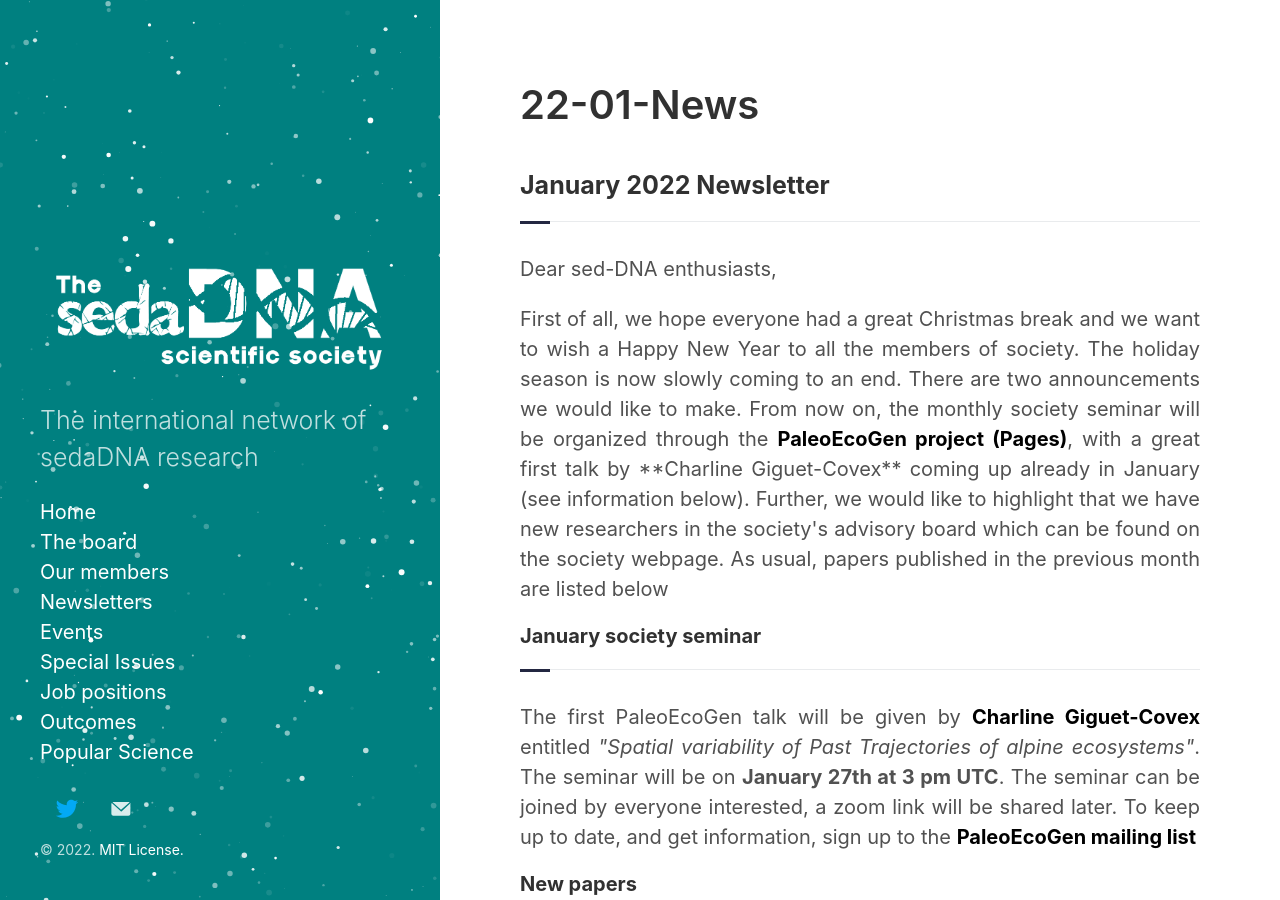
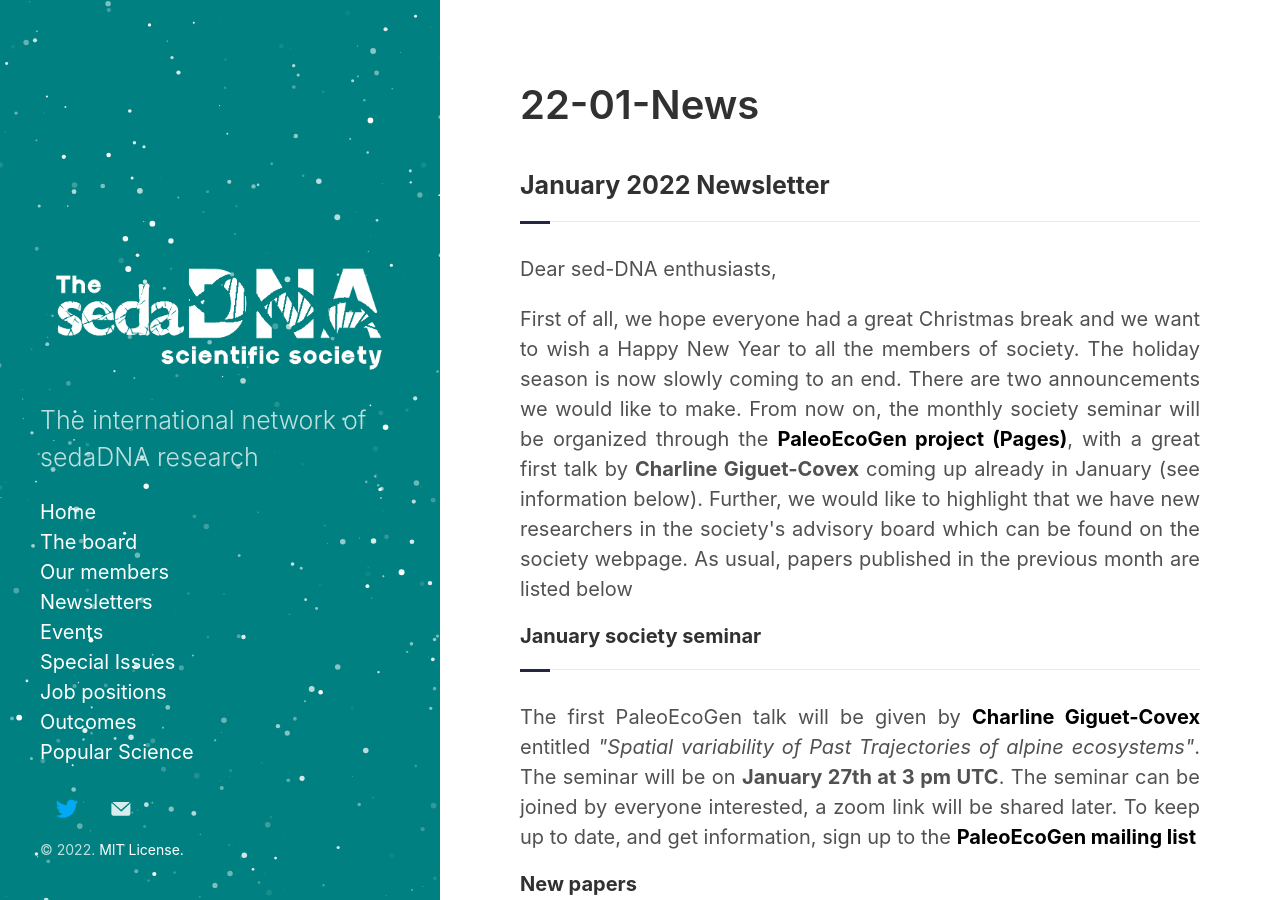
Before and after one commit to sedadna/sedadna.github.io, a Jekyll site: the page built from category/news/22-01.md, in a window 1280 px wide and 900 px high. Built offline with Jekyll 4.4.1, drawn with Linux system fonts in a browser that asks for light colours.

Commit message:
Update 22-01.md

```diff
--- a/category/news/22-01.md
+++ b/category/news/22-01.md
@@ -11,7 +11,7 @@ title: 22-01-News
 <p>Dear sed-DNA enthusiasts,</p>
 
 <div class="intro">
-<p>First of all, we hope everyone had a great Christmas break and we want to wish a Happy New Year to all the members of society. The holiday season is now slowly coming to an end. There are two announcements we would like to make. From now on, the monthly society seminar will be organized through the  <a href="https://pastglobalchanges.org/science/wg/paleoecogen" target="_blank"><b> PaleoEcoGen project (Pages)</b></a>, with a great first talk by **Charline Giguet-Covex** coming up already in January (see information below). Further, we would like to highlight that we have new researchers in the society's advisory board which can be found on the society webpage. As usual, papers published in the previous month are listed below</p>
+<p>First of all, we hope everyone had a great Christmas break and we want to wish a Happy New Year to all the members of society. The holiday season is now slowly coming to an end. There are two announcements we would like to make. From now on, the monthly society seminar will be organized through the  <a href="https://pastglobalchanges.org/science/wg/paleoecogen" target="_blank"><b> PaleoEcoGen project (Pages)</b></a>, with a great first talk by <b>Charline Giguet-Covex</b> coming up already in January (see information below). Further, we would like to highlight that we have new researchers in the society's advisory board which can be found on the society webpage. As usual, papers published in the previous month are listed below</p>
 
 <div class="intro">
 <h4 class="section-title underline">January society seminar</h4>
```
